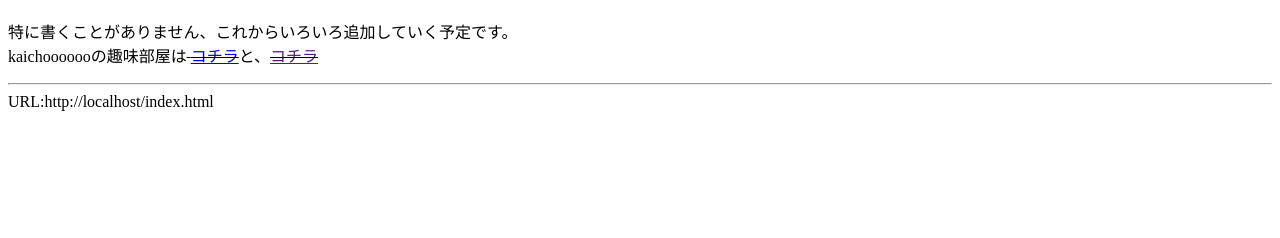
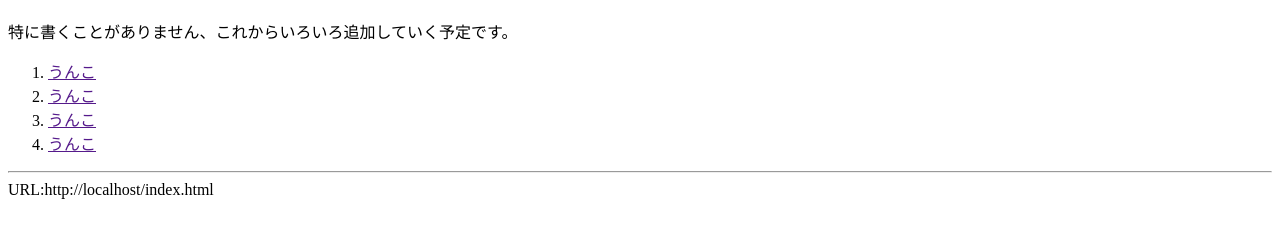
Before and after one commit to kaichoooooo1262/munou, a plain HTML site: page index.html in a window 1280 px wide. Shown: the part 76-314 px from the top of the page. Drawn offline with Linux system fonts and the light colour scheme.

Commit message:
Update index.html

```diff
--- a/index.html
+++ b/index.html
@@ -21,10 +21,20 @@ window.alert("ジャガイモ");
 
 <p>
 特に書くことがありません、これからいろいろ追加していく予定です。<br>
-kaichooooooの趣味部屋は<s>
+<!--kaichooooooの趣味部屋は<s>
 <a href="///C:/Users/%E7%94%BA%E6%9C%AC%E3%80%80%E7%A5%90
-%E5%A4%AA/Desktop/html%E3%81%A7%E9%81%8A%E3%81%B6/HTMLPage7.html">
-コチラ</a></s>と、<s><a href="">コチラ</a></s>
+%E5%A4%AA/Desktop/html%E3%81%A7%E9%81%8A%E3%81%B6/HTML
+Page7.html">
+コチラ</a></s>と、<s><a href="">コチラ</a></s>-->
+<p>
+<ol type="1">
+<li><a href="">うんこ</a></li>
+<li><a href="">うんこ</a></li>
+<li><a href="">うんこ</a></li>
+<li><a href="">うんこ</a></li>
+</ol>
+</p>
+
 
 
 
```
